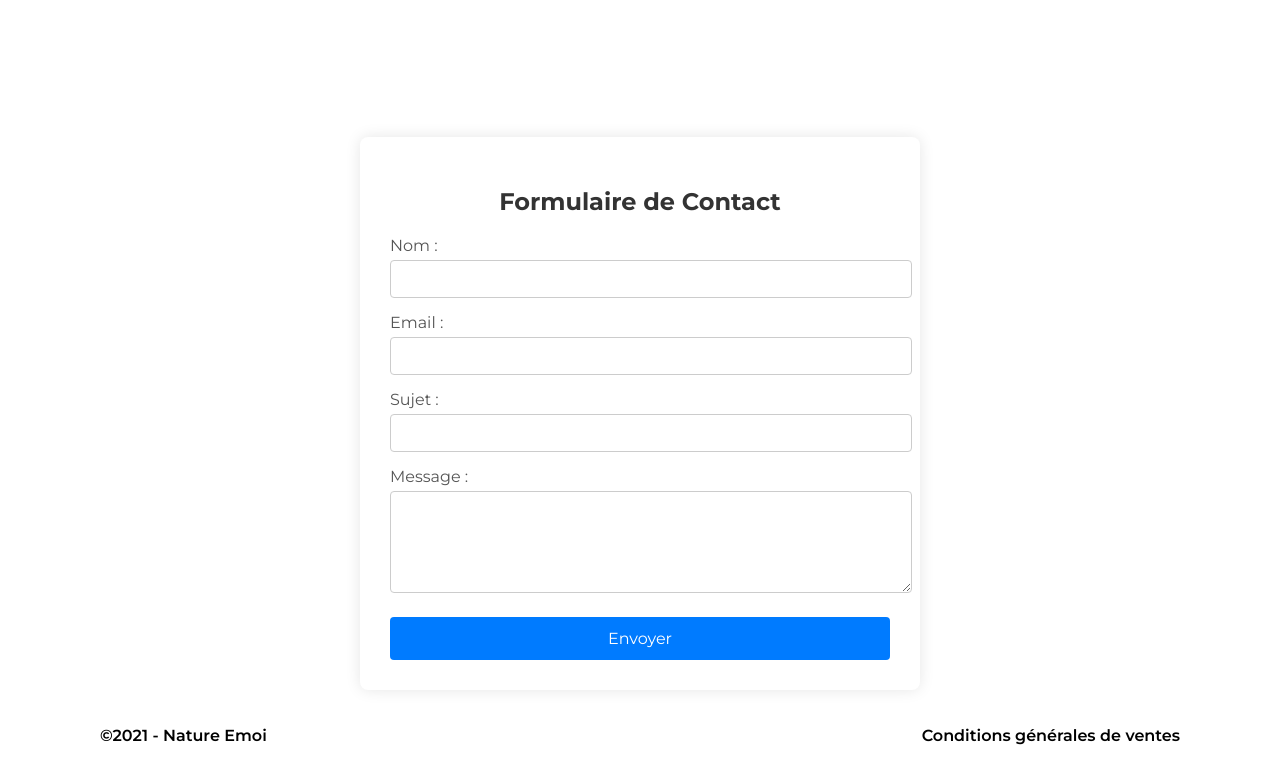
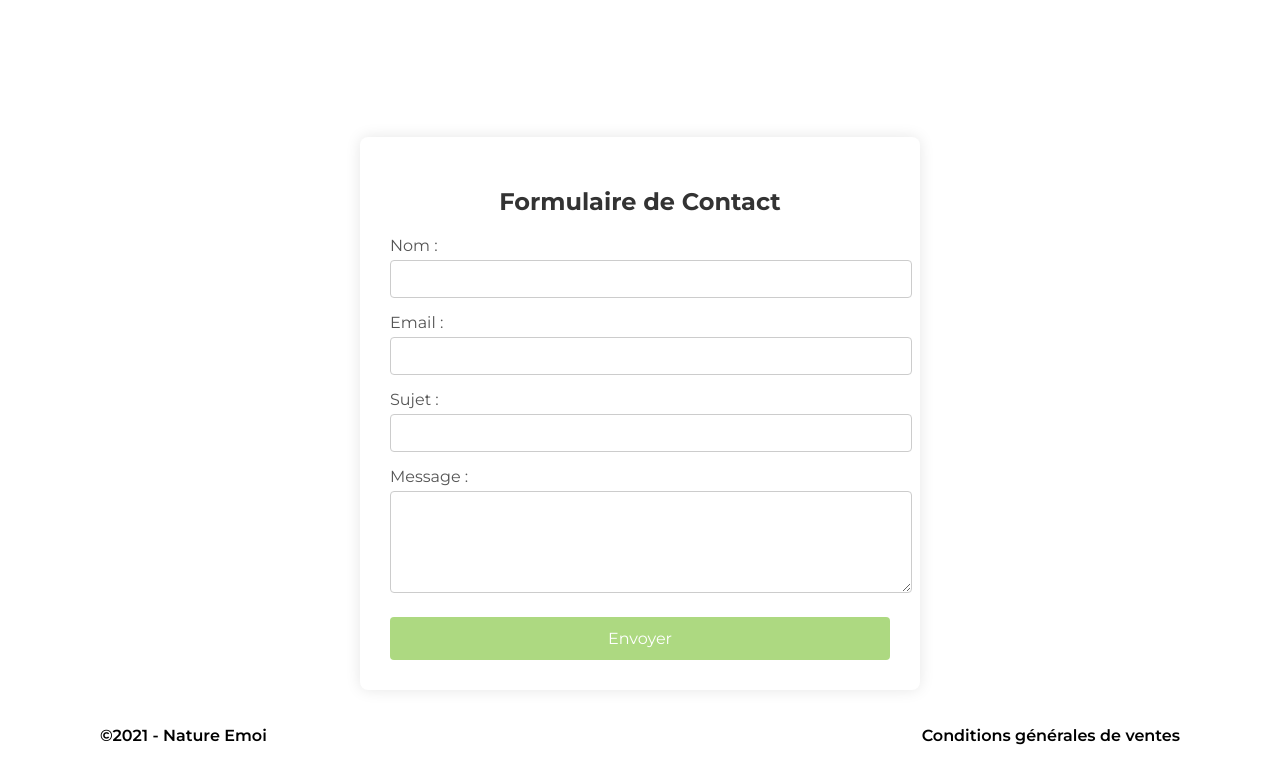
Before and after one commit to inz2020/repo-html-css-js, a plain HTML site: page repo-html-css-js/sitePlantes/index.html in a window 1280 px wide. Shown: the part 3308-4089 px from the top of the page. Drawn offline with Linux system fonts and the light colour scheme.

Commit message:
Improve UI of contact form

```diff
--- a/repo-html-css-js/sitePlantes/css/styles.css
+++ b/repo-html-css-js/sitePlantes/css/styles.css
@@ -278,7 +278,7 @@ footer a.cgv {
   margin-top: 20px;
   width: 100%;
   padding: 12px;
-  background-color: #007BFF;
+  background-color:#ADD981;
   color: white;
   border: none;
   border-radius: 4px;
@@ -287,5 +287,5 @@ footer a.cgv {
 }
 
 .contact-form button:hover {
-  background-color: #0056b3;
+  background-color: bisque;
 }
```
